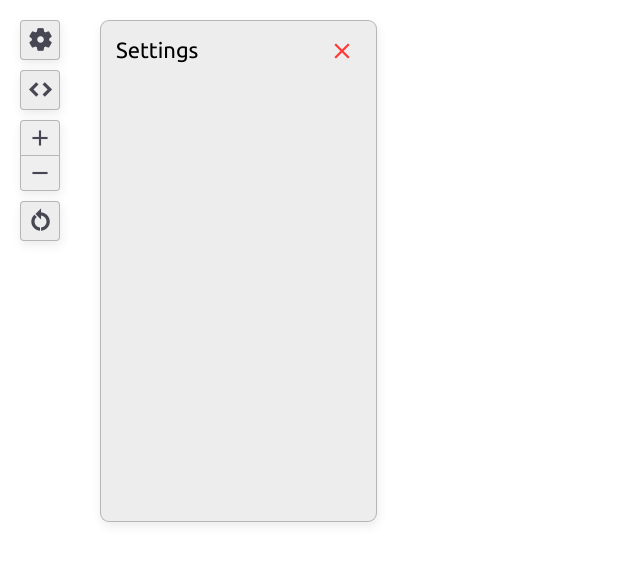
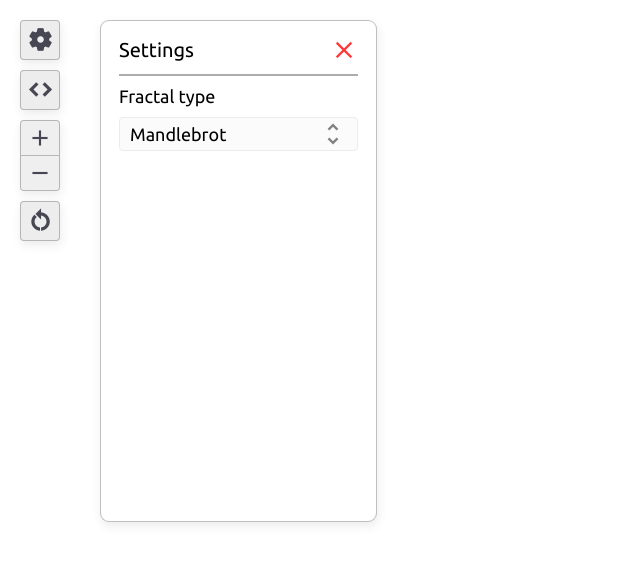
Before and after one commit to herin049/FractalVisualizer, a React app: page / in a window 1280 px wide. Both pictures are taken after a click on the button "settings". Shown: the top 562 px of the page, without its empty margins (0-640 px from the left). Built offline with nearby package versions, Linux system fonts and the light colour scheme.

Commit message:
Refactored css and added dropdown

```diff
--- /dev/null
+++ b/src/components/Dropdown.jsx
@@ -0,0 +1,50 @@
+import React, { useState, useRef } from 'react';
+
+const Dropdown = () => {
+    const [active, setActive] = useState(false);
+    const containerRef = useRef(null);
+
+    const iconClass = `material-icons dropdown-icon${
+        active ? ' dropdown-icon--active' : ''
+    }`;
+
+    return (
+        <div
+            className="dropdown"
+            onClick={() => {
+                active || containerRef.current?.focus();
+                setActive(!active);
+            }}
+            onBlur={() => {
+                console.log('blur');
+                setActive(false);
+            }}
+            ref={containerRef}
+            tabIndex="-1"
+        >
+            <span className="dropdown-label">Mandlebrot</span>
+            <span className={iconClass}>unfold_more</span>
+            {active && (
+                <ul className="dropdown-options" tabIndex="0">
+                    <li>
+                        <span>Mandlebrot</span>
+                    </li>
+                    <li>
+                        <span>Burning ship</span>
+                    </li>
+                    <li>
+                        <span>Multi-brot</span>
+                    </li>
+                    <li>
+                        <span>Julia</span>
+                    </li>
+                    <li>
+                        <span>Tricorn</span>
+                    </li>
+                </ul>
+            )}
+        </div>
+    );
+};
+
+export default Dropdown;
--- a/src/components/Settings.jsx
+++ b/src/components/Settings.jsx
@@ -1,4 +1,5 @@
 import React, { useEffect, useRef } from 'react';
+import Dropdown from './Dropdown.jsx';
 
 // eslint-disable-next-line
 const Settings = ({ settings, setSettings, setShowSettings }) => {
@@ -11,8 +12,8 @@ const Settings = ({ settings, setSettings, setShowSettings }) => {
     return (
         <div id="settings-overlay" ref={overlayRef}>
             <ul>
-                <li className="settings-title">
-                    Settings
+                <li>
+                    <span className="settings-label">Settings</span>
                     <button
                         id="settings-close-button"
                         type="button"
@@ -21,6 +22,12 @@ const Settings = ({ settings, setSettings, setShowSettings }) => {
                         <span className="material-icons">close</span>
                     </button>
                 </li>
+                <li>
+                    <div className="section-contaier">
+                        <span className="field-label">Fractal type</span>
+                        <Dropdown />
+                    </div>
+                </li>
             </ul>
         </div>
     );
--- a/styles/main.scss
+++ b/styles/main.scss
@@ -1,4 +1,4 @@
-$container-color: #ededed;
+$container-color: #fff;
 $side-button-color: #ededed;
 $icon-font-size: 26px;
 $icon-color: #474754;
@@ -169,33 +169,40 @@ canvas {
 }
 
 #settings-overlay > ul {
-    margin-right: 15px;
-    margin-left: 15px;
+    margin-right: 18px;
+    margin-left: 18px;
+    margin-top: 5px;
+    margin-bottom: 5px;
     padding: 0;
 }
 
 #settings-overlay > ul > li {
     list-style-type: none;
-    margin-top: 10px;
+    padding-top: 10px;
+    padding-bottom: 10px;
+    display: flex;
+    align-items: center;
 }
 
 #settings-overlay > ul > li:not(:last-child) {
     border-bottom: 2px solid #adadad;
 }
 
-.settings-title {
-    font-size: 22px;
+.settings-label {
+    flex: 1 0 auto;
+    font-size: 20px;
     color: black;
     font-family: 'Ubuntu', sans-serif;
-    padding-bottom: 10px;
 }
 
 #settings-close-button {
-    float: right;
+    flex: 0 0 auto;
     text-align: center;
     text-decoration: none;
     border: none;
     background: transparent;
+    margin: auto;
+    padding: 0;
 
     &:hover {
         cursor: pointer;
@@ -203,7 +210,7 @@ canvas {
 }
 
 #settings-close-button > span {
-    font-size: $icon-font-size;
+    font-size: 28px;
     color: #ff3737;
     display: block;
 }
@@ -211,3 +218,71 @@ canvas {
 #settings-close-button:hover > span {
     color: rgb(206, 0, 0);
 }
+
+.field-label {
+    font-size: 18px;
+    color: black;
+    font-family: 'Ubuntu', sans-serif;
+    display: block;
+}
+
+.dropdown {
+    margin-top: 10px;
+    display: flex;
+    align-items: center;
+    background-color: #fbfbfb;
+    border-radius: 4px;
+    padding: 2px 10px;
+    border: 1px solid #ececec;
+    cursor: pointer;
+    position: relative;
+}
+
+.section-contaier {
+    width: 100%;
+}
+
+.dropdown-label {
+    flex: 1 0 auto;
+    font-family: 'Ubuntu', sans-serif;
+    font-size: 18px;
+    color: black;
+    display: inline-block;
+}
+
+.dropdown-icon {
+    font-size: 28px;
+    color: gray;
+    transition: color 0.2s ease-in-out;
+
+    &--active {
+        color: black;
+    }
+}
+
+.dropdown-options {
+    position: absolute;
+    top: 40px;
+    left: 0;
+    right: 0;
+    background-color: #fbfbfb;
+    border-radius: 4px;
+    border: 1px solid #ececec;
+    cursor: pointer;
+    padding: 0;
+}
+
+.dropdown-options > li {
+    display: block;
+    padding: 6px 10px;
+
+    &:not(:last-child) {
+        border-bottom: 1px solid #ececec;
+    }
+}
+
+.dropdown-options > li > span {
+    font-size: 16px;
+    color: black;
+    font-family: 'Ubuntu', sans-serif;
+}
```
Also changed, not shown: .eslintrc.json.
